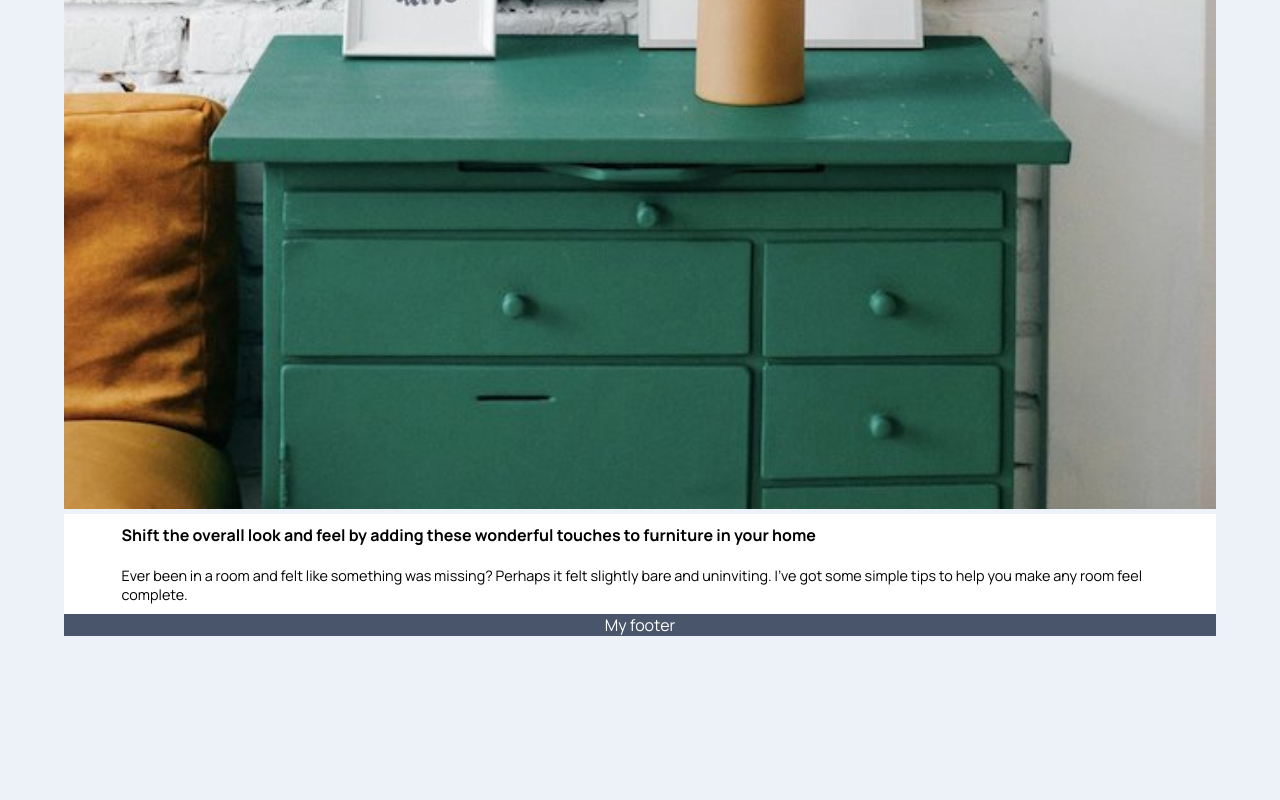
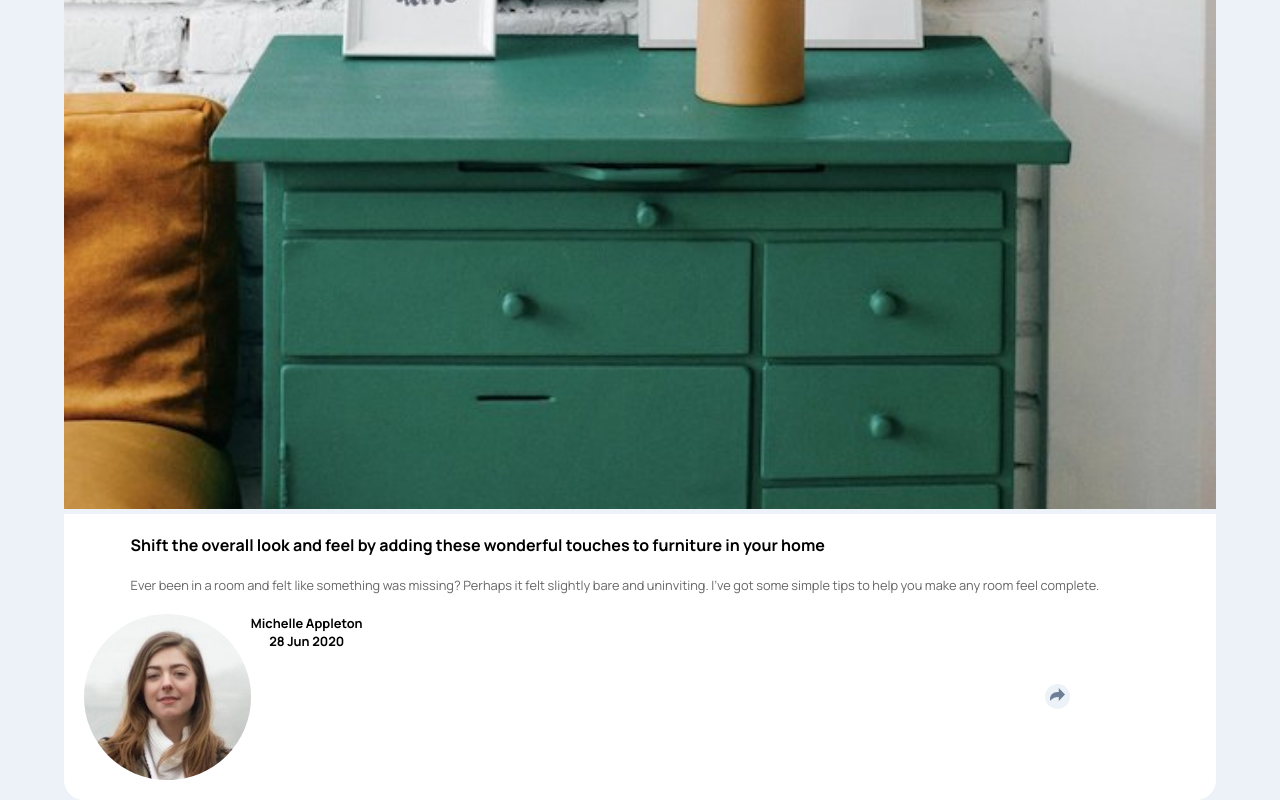
Before and after one commit to ChamuMutezva/article-preview-component, a React (Create React App) app: page / in a window 1280 px wide. Shown: the part 453-1253 px from the top of the page. Before the commit the page ends 1089 px from the top, so only its background shows below. Built offline with nearby package versions, Linux system fonts and the light colour scheme.

Commit message:
footer display

```diff
--- a/src/index.css
+++ b/src/index.css
@@ -18,7 +18,9 @@ body {
   width: 90%;
   margin: auto;
   background-color: white;
-
+  padding: 10px;
+  border-bottom-right-radius: 20px;
+  border-bottom-left-radius: 20px;
 }
 
 h1 {
@@ -32,9 +34,38 @@ p {
   text-align: left;
   width: 90%;
   margin: 10px auto;
-  font-size: 0.9rem;
+  font-size: 0.8rem;
+  font-weight: 400;
+  opacity: 0.6;
 }
 footer {
-  background-color: hsl(217, 19%, 35%);
-  color: white;
+ /* background-color: hsl(217, 19%, 35%);
+  color: white;*/
 }
+.profile {
+  width: 20%;
+  border-radius: 50%;
+}
+figure {
+  display: flex;
+  width: 75%;
+}
+figcaption {
+  display: flex;
+  flex-direction: column;
+  font-weight: 700;
+  font-size: 0.8rem;
+}
+.profileSection {
+  display: flex;
+  justify-content: center;
+  padding: 10px;
+  align-items: center;
+}
+.shareSection {
+  background-color: hsl(210, 46%, 95%);
+  border-radius: 50%;
+  width: 25px;
+  margin: auto;
+  height: 25px;
+}
--- a/src/indexStarter.html
+++ b/src/indexStarter.html
@@ -20,8 +20,7 @@
 
 
 
-  Michelle Appleton
-  28 Jun 2020
+
 
   Share
 
--- a/src/main.js
+++ b/src/main.js
@@ -1,4 +1,6 @@
-import React from 'react'
+import React from 'react';
+import avatar from './images/avatar-michelle.jpg';
+import share from './images/icon-share.svg';
 
 const MainContent = () => {
     return (
@@ -12,7 +14,20 @@ const MainContent = () => {
                 it felt slightly bare and uninviting. I’ve got some simple tips
                 to help you make any room feel complete.
             </p>
-            <footer>My footer</footer>
+            <footer>
+                <div class="profileSection">
+                    <figure>
+                        <img class='profile' src={avatar} alt='profile' />
+                        <figcaption>
+                            <span>Michelle Appleton</span>
+                            <span> 28 Jun 2020</span>
+                        </figcaption>
+                    </figure>
+                    <div class="shareSection">
+                        <img class='proceed' src={share} alt='share infor' />
+                    </div>
+                </div>
+            </footer>
         </div>
     )
 }
```
